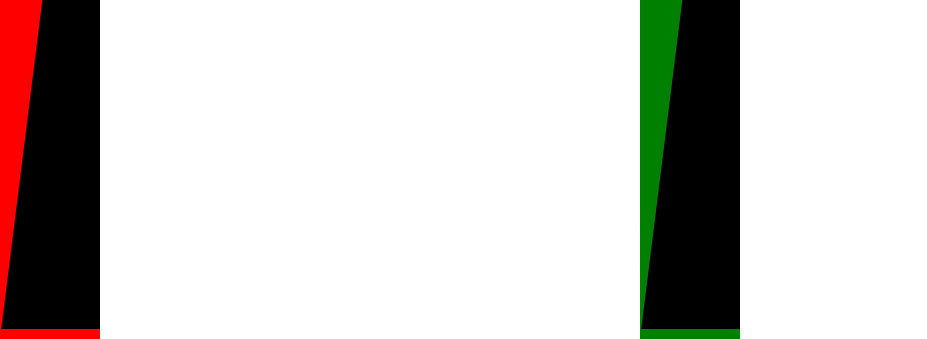
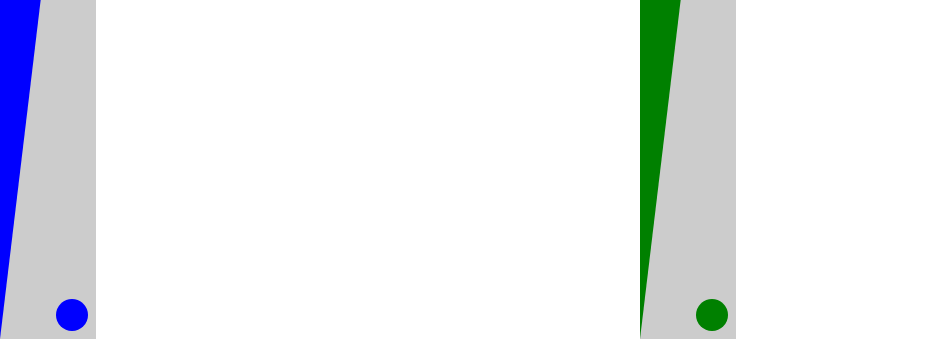
Before and after one commit to FilipChalupa/inner-vh, a website: page docs/index.html in a window 1280 px wide. Shown: the part 461-800 px from the top of the page, without its empty margins (0-927 px from the left). Drawn offline with Linux system fonts and the light colour scheme.

Commit message:
Demo animation

```diff
--- a/docs/index.html
+++ b/docs/index.html
@@ -8,21 +8,31 @@
 		<title>Inner vh</title>
 		<style>
 			.vh {
-				min-height: 100vh;
+				--height: 100vh;
+				--color: blue;
 			}
 
 			.innerVh {
-				min-height: calc(var(--innerVh, 1vh) * 100);
+				--height: calc(var(--innerVh, 1vh) * 100);
+				--color: green;
 			}
 
 			h1 {
 				margin: 0;
 				padding: 1em;
+				position: absolute;
+				top: 0;
+				left: 6rem;
+				bottom: 0;
+				writing-mode: vertical-lr;
+				text-align: center;
+				font-family: sans-serif;
 			}
 
 			body {
 				margin: 0;
 				display: flex;
+				align-items: flex-start;
 				min-height: 100vh;
 			}
 
@@ -30,39 +40,27 @@
 			.innerVh {
 				width: 50%;
 				position: relative;
-				display: flex;
-			}
-
-			.vh {
-				--height: 100vh;
-				--color: red;
-			}
-
-			.innerVh {
-				--height: calc(var(--innerVh, 1vh) * 100);
-				--color: green;
-			}
-
-			.vh::after,
-			.innerVh::after {
-				content: '';
-				float: left;
-				background-color: black;
-				border-top: var(--height) solid var(--color);
-				border-right: 100px solid transparent;
-				order: -1;
 			}
 
 			.vh::before,
 			.innerVh::before {
 				content: '';
 				float: left;
-				box-sizing: border-box;
-				width: 100px;
-				margin-left: -100px;
-				margin-right: 1em;
-				height: var(--height);
-				border-bottom: 10px solid var(--color);
+				background-color: #cccccc;
+				border-top: var(--height) solid var(--color);
+				border-right: 6rem solid transparent;
+			}
+
+			.vh::after,
+			.innerVh::after {
+				position: absolute;
+				left: calc(6rem - 2.5em);
+				bottom: 0.5em;
+				content: '';
+				width: 2em;
+				height: 2em;
+				border-radius: 50%;
+				background-color: var(--color);
 			}
 		</style>
 	</head>
```
Also changed, not shown: README.md, docs/demo.gif (added).
